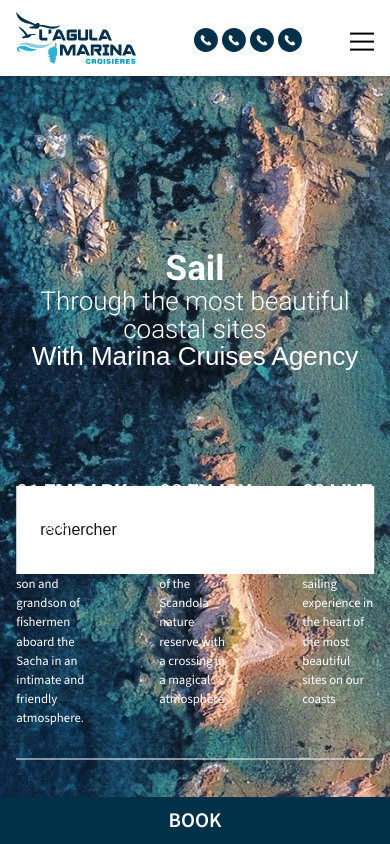
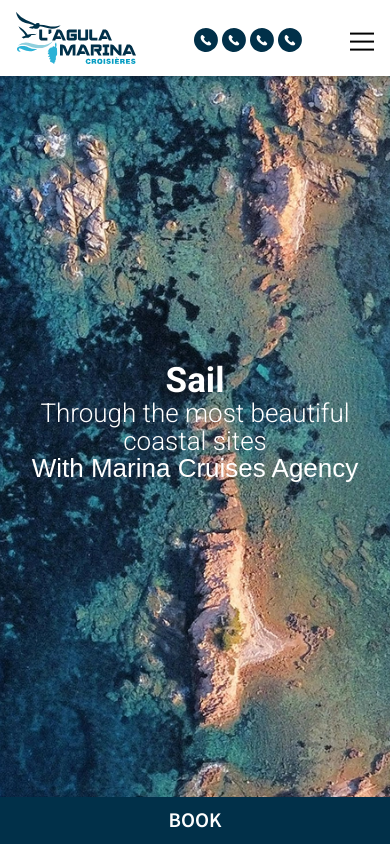
Before and after one commit to MisterPingouin/agula, a Next.js app in the folder frontend/: page /en in a window 390 px wide. Shown: the top 844 px of the page. Built offline with nearby package versions, Linux system fonts and the light colour scheme; a web font is replaced by a local one.

Commit message:
hidden homesection mobile

```diff
--- a/frontend/src/app/[locale]/sections/HomeSection.js
+++ b/frontend/src/app/[locale]/sections/HomeSection.js
@@ -115,7 +115,7 @@ const HomeSection = () => {
       </div>
       </div>
       </div>
-      <div className="absolute inset-0 flex flex-col items-center justify-center text-center text-white -top-56 leading-none">
+      <div className="absolute inset-0 flex flex-col items-center justify-center text-center text-white md:-top-56 leading-none">
         <h1 className="text-35px font-bold font-title">{t("title")}</h1>
         <p className="text-26px mx-4 font-light font-title leading-28px">
           {t("description")}
@@ -125,10 +125,10 @@ const HomeSection = () => {
       <button className="absolute bottom-0 inset-x-0 w-full mt-8 py-2 px-6 bg-blue-3 text-white font-content text-20px font-semibold md:hidden">
         {t("book_button")}
       </button>
-      <div className="absolute bottom-[32%] left-1/2 transform -translate-x-1/2 w-11/12 bg-white py-8 px-6 md:px-12 flex justify-between items-center">
+      <div className="hidden absolute bottom-[32%] left-1/2 transform -translate-x-1/2 w-11/12 bg-white py-8 px-6 md:px-12 md:flex justify-between items-center">
       <p>rechercher</p>
       </div>
-      <div className="absolute bottom-[10%]  left-1/2 transform -translate-x-1/2 w-11/12 text-white py-8  flex justify-between">
+      <div className="hidden absolute bottom-[10%]  left-1/2 transform -translate-x-1/2 w-11/12 text-white py-8  md:flex justify-between">
       <div className="max-w-[20%]">
           <h3 className="text-20px font-title font-bold"><span className="font-medium pr-1">01</span>{t("embark_title")}</h3>
           <p className="text-14px font-content mt-2">{t("embark_description")}</p>
@@ -142,7 +142,7 @@ const HomeSection = () => {
           <p className="text-14px font-content mt-2">{t("live_description")}</p>
         </div>
 </div>
-<div className="absolute bottom-[10%] w-11/12 h-0.5 opacity-50 bg-white"></div>
+<div className="hidden md:flex absolute bottom-[10%] w-11/12 h-0.5 opacity-50 bg-white"></div>
       <div className="hidden md:flex absolute bottom-0 w-full justify-center items-center py-4">
         <Image
           src="/images/arrowdown.svg"
```
